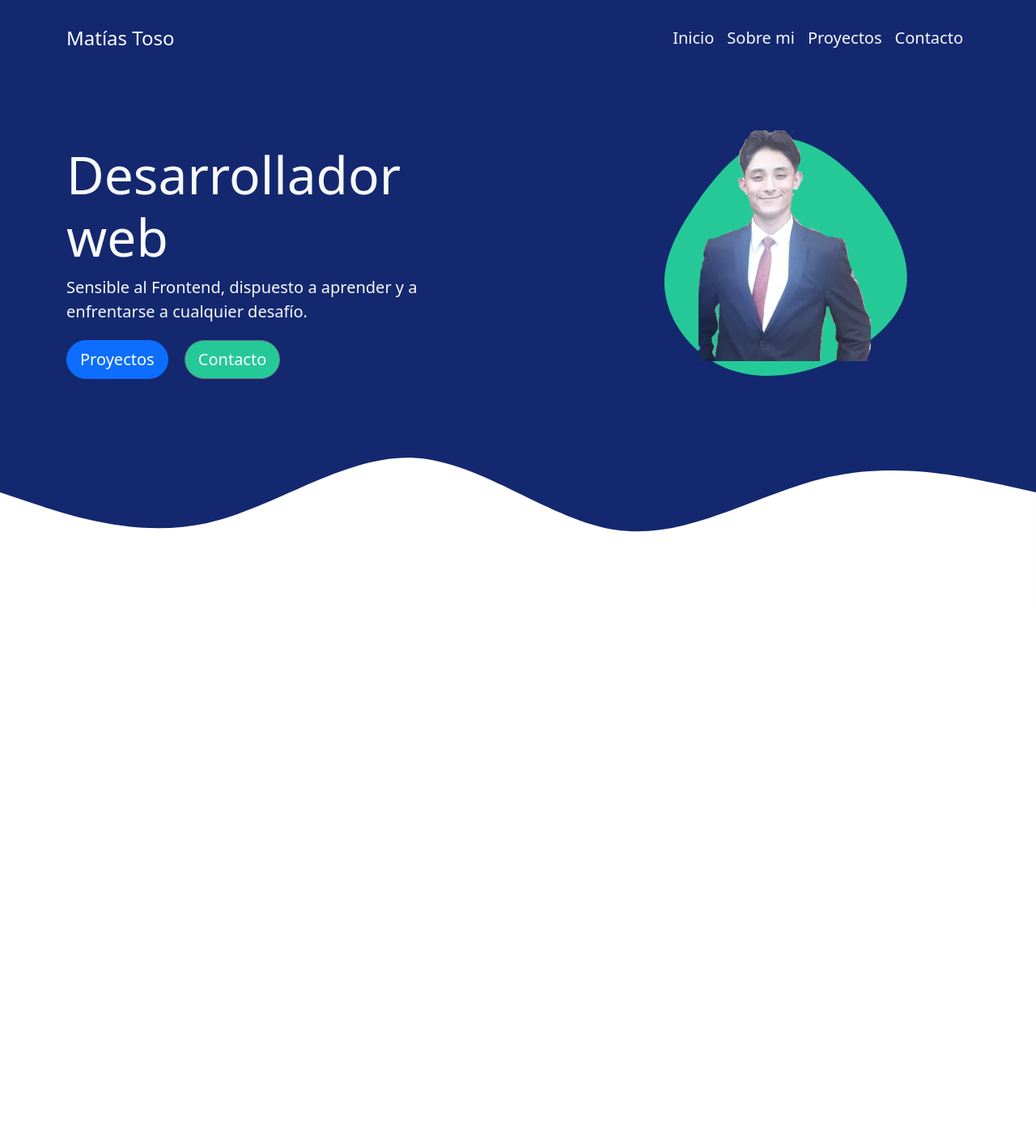
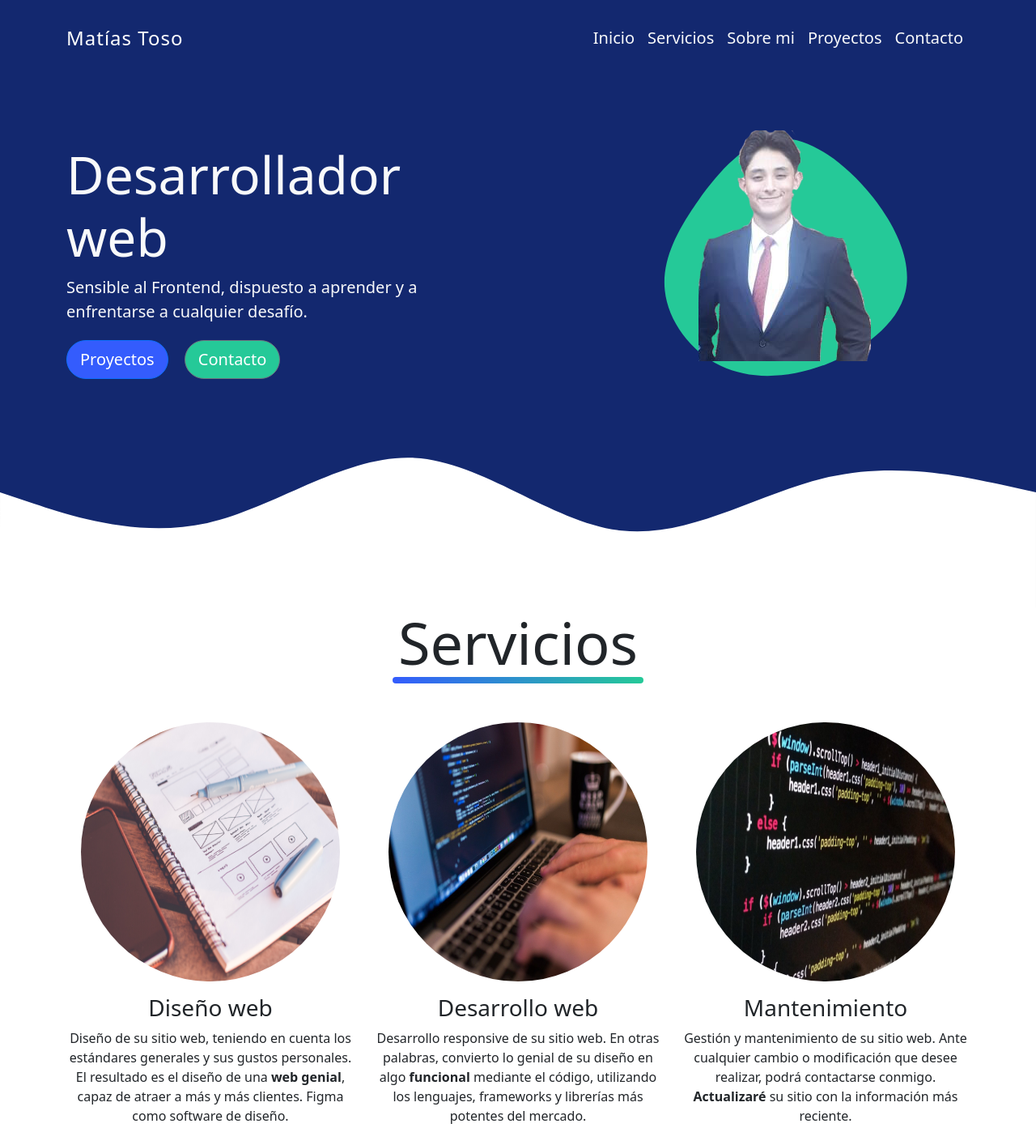
Before and after one commit to matiastoso/antiguo-portfolio, a plain HTML site: page index.html in a window 1280 px wide. Shown: the whole page at 81% size. Before the commit the page ends 800 px from the top, so only its background shows below. Drawn offline with nearby package versions, Linux system fonts and the light colour scheme.

Commit message:
Estilizando header y sección de servicios completa

```diff
--- a/index.html
+++ b/index.html
@@ -24,15 +24,19 @@
                         </li>
 
                         <li class="nav-item">
-                            <a class="nav-link text-light fs-5" aria-current="page" href="#about-me">Sobre mi</a>
+                            <a class="nav-link text-light fs-5" aria-current="page" href="servicios">Servicios</a>
                         </li>
 
                         <li class="nav-item">
-                            <a class="nav-link text-light fs-5" aria-current="page" href="#proyects">Proyectos</a>
+                            <a class="nav-link text-light fs-5" aria-current="page" href="#sobreMi">Sobre mi</a>
                         </li>
 
                         <li class="nav-item">
-                            <a class="nav-link text-light fs-5" aria-current="page" href="#contact">Contacto</a>
+                            <a class="nav-link text-light fs-5" aria-current="page" href="#proyectos">Proyectos</a>
+                        </li>
+
+                        <li class="nav-item">
+                            <a class="nav-link text-light fs-5" aria-current="page" href="#contacto">Contacto</a>
                         </li>
                     </ul>
                 </div>
@@ -47,7 +51,7 @@
 
                     <div class="mt-1">
                         <button type="button" class="btn btn-primary rounded-pill btn-lg">Proyectos</button>
-                        <button type="button" class="btn btn-secondary rounded-pill btn-green-secondary btn-lg ms-3">Contacto</button>
+                        <button type="button" class="btn btn-secondary rounded-pill btn-lg ms-3">Contacto</button>
                     </div>
                 </div>
 
@@ -65,6 +69,46 @@
         <img src="images/wave.svg" alt="wave" class="position-absolute wave">
     </header>
 
+    <!-- SECTION -->
+    <section id="servicios">
+        <h2 class="subtitulo text-center display-2 mb-5">Servicios</h2>
+
+        <div class="container">
+            <div class="row mt-4">
+                <article class="col-12 col-md-4 text-center my-3 my-md-2">
+                    <div class="imagen rounded-circle img-fluid mb-3">
+                        <img class="rounded-circle mb-3" src="images/servicios/imagen1.jpg" alt="Deku">
+                    </div>
+
+                    <h3>Diseño web</h3>
+
+                    <p>Diseño de su sitio web, teniendo en cuenta los estándares generales y sus gustos personales. El resultado es el diseño de una <b>web genial</b>, capaz de atraer a más y más clientes. Figma como software de diseño.</p>
+                </article>
+
+                <article class="col-12 col-md-4 text-center my-3 my-md-2">
+                    <div class="imagen rounded-circle img-fluid mb-3">
+                        <img class="rounded-circle mb-3" src="images/servicios/imagen2.jpg" alt="Deku">
+                    </div>
+
+                    <h3>Desarrollo web</h3>
+
+                    <p>Desarrollo responsive de su sitio web. En otras palabras, convierto lo genial de su diseño en algo <b>funcional</b> mediante el código, utilizando los lenguajes, frameworks y librerías más potentes del mercado.</p>
+                </article>
+
+                <article class="col-12 col-md-4 text-center my-3 my-md-2">
+                    <div class="imagen rounded-circle img-fluid mb-3">
+                        <img class="rounded-circle mb-3" src="images/servicios/imagen3.jpg" alt="Deku">
+                    </div>
+
+                    <h3>Mantenimiento</h3>
+
+                    <p>Gestión y mantenimiento de su sitio web. Ante cualquier cambio o modificación que desee realizar, podrá contactarse conmigo. <b>Actualizaré</b> su sitio con la información más reciente.</p>
+                </article>
+
+            </div>
+        </div>
+    </section>
+
     <script src="https://cdn.jsdelivr.net/npm/bootstrap@5.0.0-beta2/dist/js/bootstrap.bundle.min.js" integrity="sha384-b5kHyXgcpbZJO/tY9Ul7kGkf1S0CWuKcCD38l8YkeH8z8QjE0GmW1gYU5S9FOnJ0" crossorigin="anonymous"></script>
   </body>
 </html>
--- a/scss/_header.scss
+++ b/scss/_header.scss
@@ -5,6 +5,24 @@
 
     nav {
         background-color: $color-primary;
+
+        .navbar-brand {
+            cursor: pointer;
+            letter-spacing: 1px;
+            transition: all .3s;
+
+            &:hover {
+                text-shadow: 2px 2px 1px black;
+            }
+        }
+
+        .nav-link {
+            transition: all .3s;
+
+            &:hover {
+                text-decoration: underline;
+            }
+        }
     }
 
     .banner {
@@ -17,7 +35,23 @@
         right: 0;
     }
 
-    .btn-green-secondary {
+    .btn:nth-child(1) {
+        background: $color-dark-secondary;
+        transition: all .5s;
+
+            &:hover {
+                background: $color-secondary;
+                box-shadow: 1px 1px 3px $color-secondary;
+            }
+    }
+
+    .btn:nth-child(2) {
         background: $color-green-secondary;
+        transition: all .5s;
+
+            &:hover {
+                background: lighten($color-green-secondary, 7);
+                box-shadow: 1px 1px 3px lighten($color-green-secondary, 7);
+            }
     }
 }
--- /dev/null
+++ b/scss/_servicios.scss
@@ -0,0 +1,28 @@
+#servicios{
+    .subtitulo {
+        position: relative;
+        display: block;
+
+        &::after {
+            content: '';
+            display: block;
+            position: absolute;
+            height: 8px;
+            border-radius: 15px;
+            width: 310px;
+            left: calc(50% - 310px / 2);
+            background: linear-gradient(to right, #345cfd, #25c998);
+        }
+    }
+
+    .imagen {
+        margin: 0px auto;
+        width: 320px;
+        height: 320px;
+
+        img {
+            width: 320px;
+            height: 320px;
+        }
+    }
+}
--- a/scss/styles.scss
+++ b/scss/styles.scss
@@ -1,5 +1,6 @@
 @import "variables";
 @import "header";
+@import "servicios";
 
 body {
     scroll-behavior: smooth;
```
Also changed, not shown: css/styles.css, images/servicios/imagen1.jpg (added), images/servicios/imagen2.jpg (added), images/servicios/imagen3.jpg (added), 1 other file.
